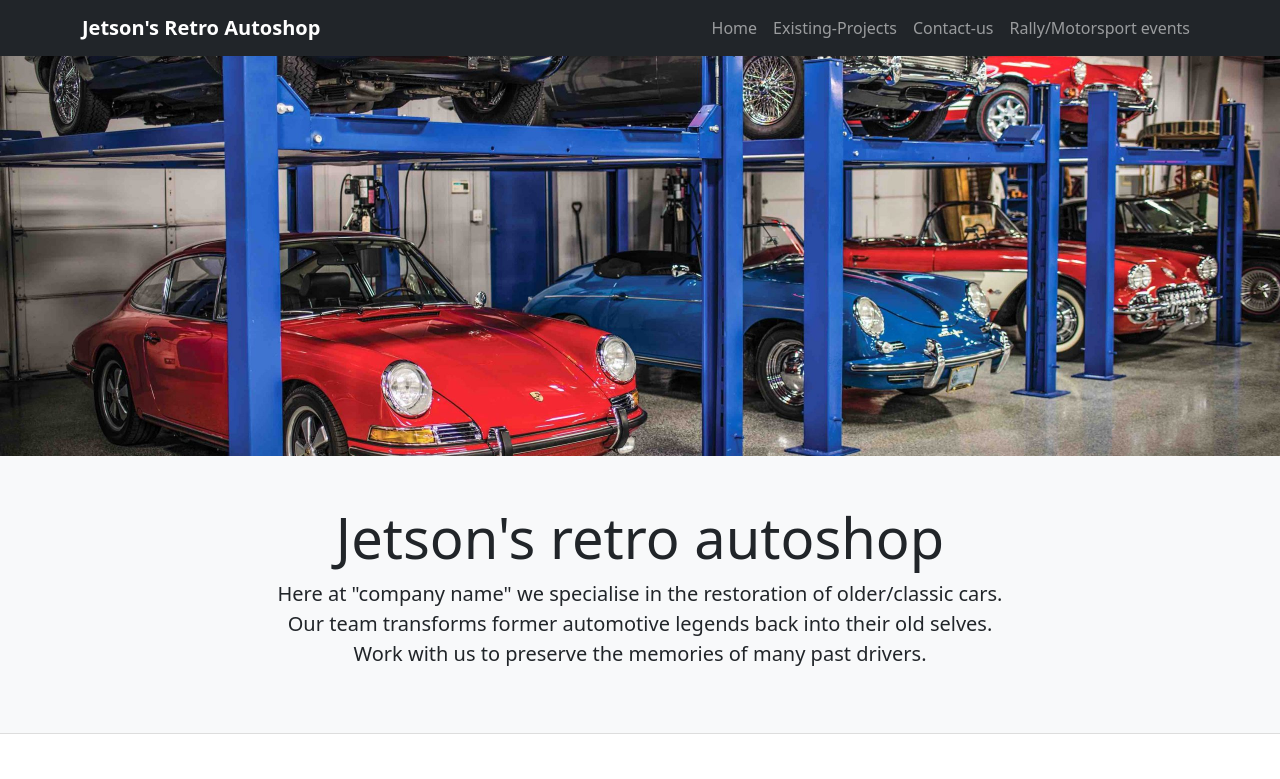
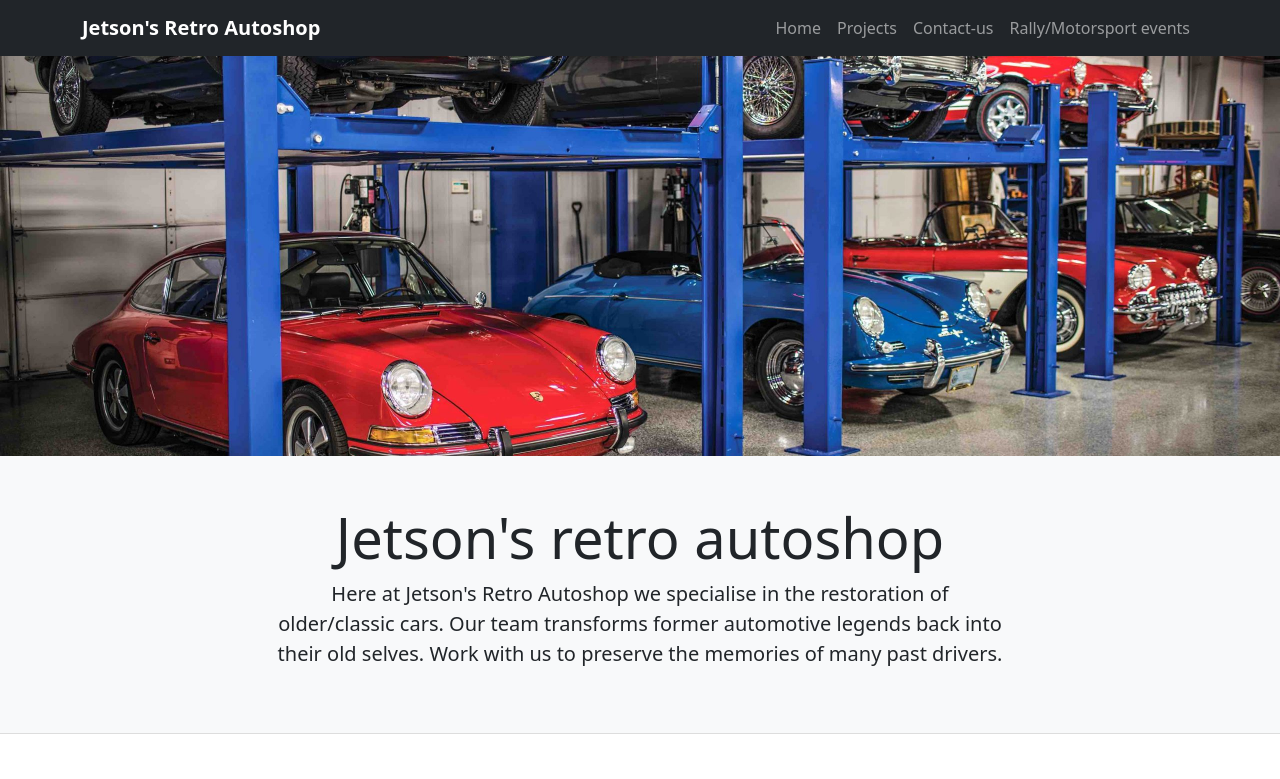
Before and after one commit to 3117457-a11y/Unit-6.2, a plain HTML site: page Index.html in a window 1280 px wide. Shown: the top 779 px of the page. Drawn offline with nearby package versions, Linux system fonts and the light colour scheme.

Commit message:
Update link text and company name in Index.html

```diff
--- a/Index.html
+++ b/Index.html
@@ -19,7 +19,7 @@
             <div class="collapse navbar-collapse" id="navbarNav">
                 <ul class="navbar-nav ms-auto">
                     <li class="nav-item"><a class="nav-link" href="Index.html">Home</a></li>
-                    <li class="nav-item"><a class="nav-link" href="Pages/Projects.html">Existing-Projects</a></li>
+                    <li class="nav-item"><a class="nav-link" href="Pages/Projects.html">Projects</a></li>
                     <li class="nav-item"><a class="nav-link" href="Pages/Contact-me.html">Contact-us</a></li>
                     <li class="nav-item"><a class="nav-link" href="Pages/Rally-and-Motorsport-Events.html">Rally/Motorsport events</a></li>
                 </ul>
@@ -34,7 +34,7 @@
             <div class="row justify-content-center">
                 <div class="col-md-8">
                     <h1 class="display-4">Jetson's retro autoshop</h1>
-                    <p class="lead">Here at "company name" we specialise in the restoration of older/classic cars. Our team transforms former automotive legends back into their old selves. Work with us to preserve the memories of many past drivers.</p>
+                    <p class="lead">Here at Jetson's Retro Autoshop we specialise in the restoration of older/classic cars. Our team transforms former automotive legends back into their old selves. Work with us to preserve the memories of many past drivers.</p>
                 </div>
             </div>
         </div>
```
